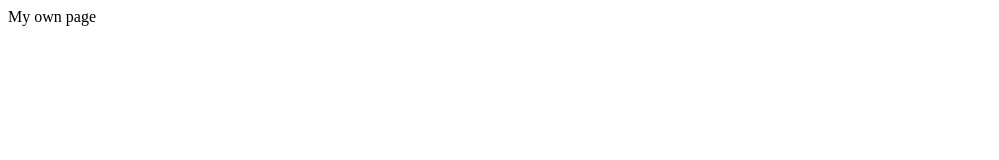
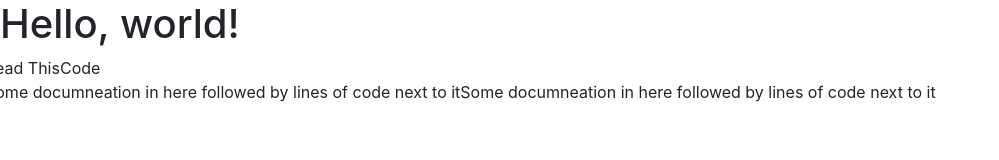
Before and after one commit to tvarchive/cleartriptests, a plain HTML site: page index.html in a window 1280 px wide. Shown: the whole page, without its empty margins (0-999 px from the left). Drawn offline with nearby package versions, Linux system fonts and the light colour scheme.

Commit message:
some changes to the html

```diff
--- a/index.html
+++ b/index.html
@@ -1 +1,30 @@
-My own page
+<!DOCTYPE html>
+<html>
+  <head>
+    <title>Bootstrap 101 Template</title>
+    <meta name="viewport" content="width=device-width, initial-scale=1.0">
+    <!-- Bootstrap -->
+    <link href="css/bootstrap.min.css" rel="stylesheet" media="screen">
+  </head>
+  <body>
+    <h1>Hello, world!</h1>
+    <script src="http://code.jquery.com/jquery.js"></script>
+    <script src="js/bootstrap.min.js"></script>
+    <div class="row">
+	  <div class="span4">Read This</div>
+	  <div class="span8">Code</div>
+	</div>
+	<div class="row">
+	  <div class="span4">
+	  	<p>
+	  		Some documneation in here followed by lines of code next to it
+	  	</p>
+	  </div>
+	  <div class="span8">
+	  	<p>
+	  		Some documneation in here followed by lines of code next to it
+	  	</p>
+	  </div>
+	</div>
+  </body>
+</html>
```
